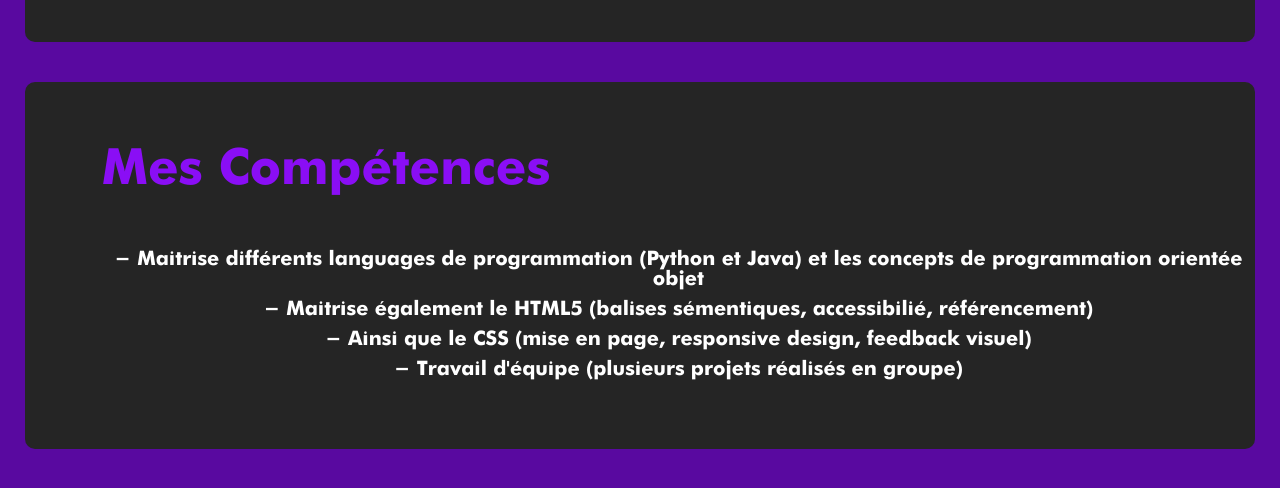
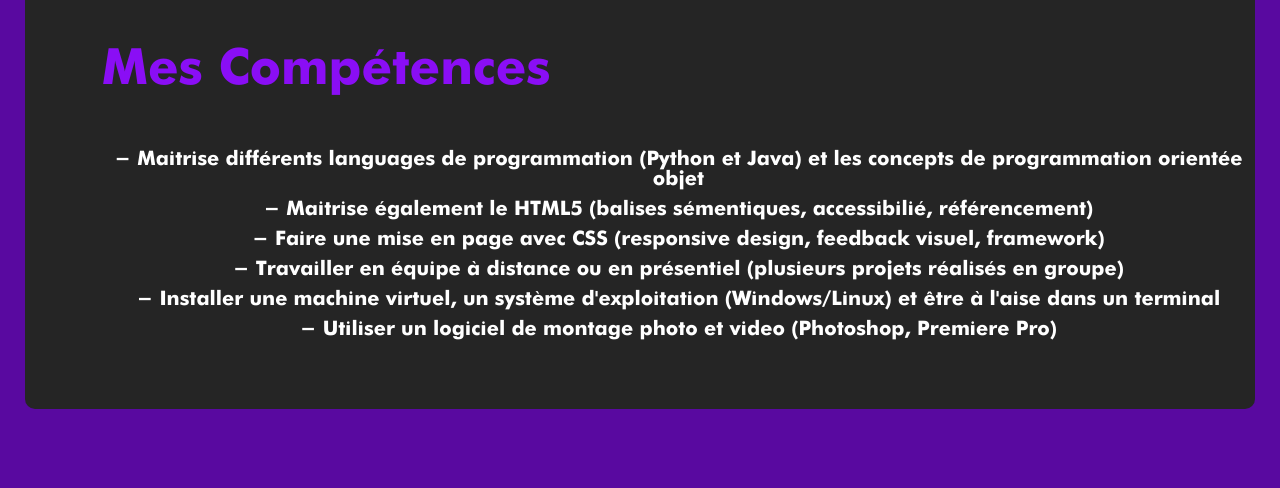
Before and after one commit to anthony-rahajarison/Portfolio, a plain HTML site: page index.html in a window 1280 px wide. Shown: the part 2190-2678 px from the top of the page. After the commit the page ends 2639 px from the top, so only its background shows below. Drawn offline with Linux system fonts and the light colour scheme.

Commit message:
Header réduit, compétences ajoutées

```diff
--- a/index.html
+++ b/index.html
@@ -86,8 +86,10 @@
                 <h2>Mes Compétences</h2>
                 <p>- Maitrise différents languages de programmation (Python et Java) et les concepts de programmation orientée objet</p>
                 <p>- Maitrise également le HTML5 (balises sémentiques, accessibilié, référencement)</p>
-                <p>- Ainsi que le CSS (mise en page, responsive design, feedback visuel)</p>
-                <p>- Travail d'équipe (plusieurs projets réalisés en groupe)</p>
+                <p>- Faire une mise en page avec CSS (responsive design, feedback visuel, framework)</p>
+                <p>- Travailler en équipe à distance ou en présentiel (plusieurs projets réalisés en groupe)</p>
+                <p>- Installer une machine virtuel, un système d'exploitation (Windows/Linux) et être à l'aise dans un terminal</p>
+                <p>- Utiliser un logiciel de montage photo et video (Photoshop, Premiere Pro)</p>
             </section>
         </div>
 
--- a/style.css
+++ b/style.css
@@ -24,7 +24,7 @@ html{
 
 header {
     width: 100%;
-    min-height: 400px;
+    min-height: 300px;
     background-color: var(--bleu);
 
     display: flex;
```
